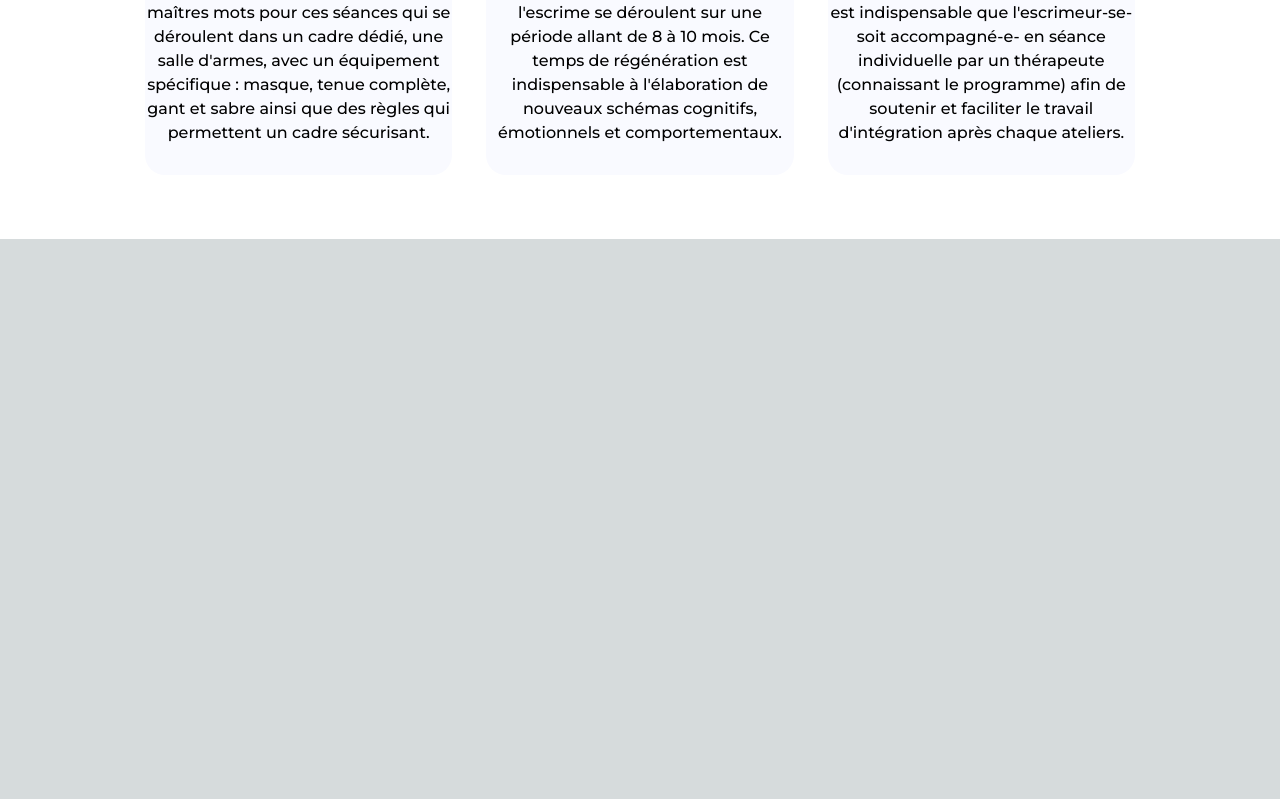
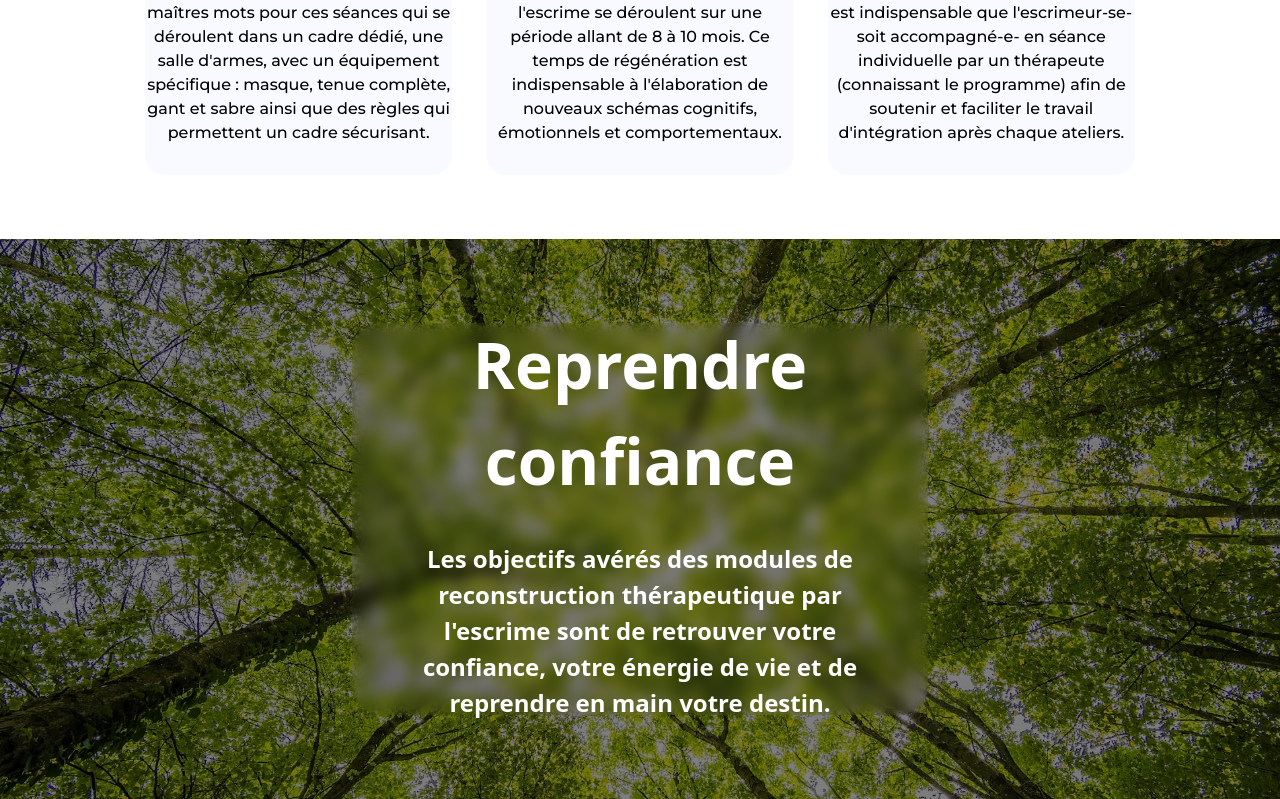
Before and after one commit to Matsuel/ATPE, a Next.js app: page /violences-sexuelles in a window 1280 px wide. Shown: the part 1558-2357 px from the top of the page. Before the commit the page ends 1797 px from the top, so only its background shows below. Built offline with nearby package versions, Linux system fonts and the light colour scheme.

Commit message:
add trees blur effect

```diff
--- a/src/pages/violences-sexuelles.tsx
+++ b/src/pages/violences-sexuelles.tsx
@@ -8,6 +8,8 @@ import TabName from '@/Components/TabName/TabName';
 import Infos, { InfosProps } from '@/Components/Infos/Infos';
 import { faArrowsUpDownLeftRight, faFaceSmile, faHandsHolding, faSquareCheck, faTableCells, faUserPlus } from '@fortawesome/free-solid-svg-icons';
 import Subtitle from '@/Components/Subtitle/Subtitle';
+import Trees from '@/assets/trees.jpg';
+import Image from 'next/image';
 
 interface ViolencesProps {
 
@@ -82,6 +84,19 @@ const Violences = ({ }: ViolencesProps) => {
                 }
 
             </div>
+
+            <div className={styles.ViolencesTrees}>
+
+                <div className={styles.ViolencesTreesTexts}>
+                    <h3 className={styles.ViolencesTreesTitle}>
+                        Reprendre confiance
+                    </h3>
+                    <p className={styles.ViolencesTreesText}>
+                        Les objectifs avérés des modules de reconstruction thérapeutique par l'escrime sont de retrouver votre confiance, votre énergie de vie
+                        et de reprendre en main votre destin.
+                    </p>
+                </div>
+            </div>
         </div>
     );
 };
--- a/src/styles/Violences.module.scss
+++ b/src/styles/Violences.module.scss
@@ -17,4 +17,70 @@
         gap: 40px 0;
         margin-bottom: 5%;
     }
+
+    .ViolencesTrees {
+        position: relative;
+        width: 100%;
+        height: 70vh;
+        display: flex;
+        flex-direction: column;
+        justify-content: center;
+        align-items: center;
+
+        &::before {
+            content: "";
+            position: absolute;
+            top: 0;
+            left: 0;
+            width: 100%;
+            height: 100%;
+            background-image: url('../assets/trees.jpg');
+            background-size: cover;
+            background-position: center;
+            filter: brightness(0.5);
+        }
+
+        .ViolencesTreesTexts {
+            width: 50%;
+            height: auto;
+            display: flex;
+            flex-direction: column;
+            justify-content: space-evenly;
+            align-items: center;
+            color: #fff;
+            z-index: 1;
+
+            &::before {
+                content: "";
+                position: absolute;
+                align-self: center;
+                justify-self: center;
+                width: 45%;
+                height: 70%;
+                background-color: transparent;
+                backdrop-filter: blur(7px);
+                border-radius: 30px;
+                z-index: -1;
+            }
+
+            .ViolencesTreesTitle {
+                width: 80%;
+                font-size: 4rem;
+                font-weight: 700;
+                margin-bottom: 5%;
+                margin-top: 5%;
+                text-align: center;
+            }
+
+            .ViolencesTreesText {
+                font-size: 1.5rem;
+                font-weight: 600;
+                text-align: center;
+                width: 80%;
+                text-align: center;
+                margin-bottom: 5%;
+            }
+        }
+
+    }
 }
```
